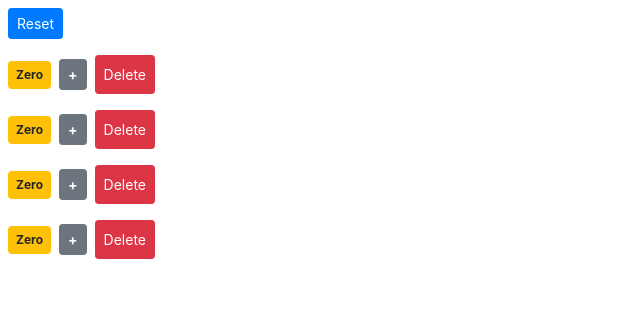
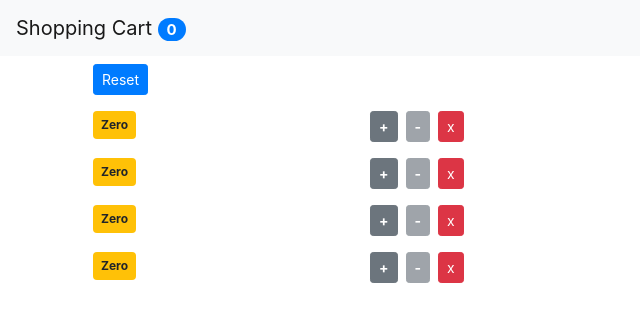
Before and after one commit to sarand3011/shopping-cart, a React (Create React App) app: page / in a window 1280 px wide. Shown: the top 322 px of the page, without its empty margins (0-640 px from the left). Built offline with nearby package versions, Linux system fonts and the light colour scheme.

Commit message:
Added decrement button

```diff
--- a/src/App.js
+++ b/src/App.js
@@ -1,25 +1,63 @@
-import logo from './logo.svg';
-import './App.css';
+import "./App.css";
+import React, { Component } from "react";
+import NavBar from "./Components/navBar";
+import Carts from "./Components/carts";
+class App extends Component {
+  state = {
+    items: [
+      { id: 1, value: 0 },
+      { id: 2, value: 0 },
+      { id: 3, value: 0 },
+      { id: 4, value: 0 },
+    ],
+  };
+  handleIncrement = (item) => {
+    const items = [...this.state.items];
+    const index = items.indexOf(item);
+    items[index] = { ...item };
+    items[index].value++;
+    this.setState({ items });
+  };
+  handleDecrement = (item) => {
+    const items = [...this.state.items];
+    const index = items.indexOf(item);
+    items[index] = { ...item };
+    items[index].value--;
+    this.setState({ items });
+  };
+  handleReset = () => {
+    const items = this.state.items.map((c) => {
+      c.value = 0;
+      return c;
+    });
+    this.setState({ items });
+  };
 
-function App() {
-  return (
-    <div className="App">
-      <header className="App-header">
-        <img src={logo} className="App-logo" alt="logo" />
-        <p>
-          Edit <code>src/App.js</code> and save to reload.
-        </p>
-        <a
-          className="App-link"
-          href="https://reactjs.org"
-          target="_blank"
-          rel="noopener noreferrer"
-        >
-          Learn React
-        </a>
-      </header>
-    </div>
-  );
+  handleDelete = (cartId) => {
+    console.log(cartId);
+    this.setState({
+      items: this.state.items.filter((item) => item.id !== cartId),
+    });
+  };
+
+  render() {
+    return (
+      <React.Fragment>
+        <NavBar
+          totalCarts={this.state.items.filter((c) => c.value > 0).length}
+        />
+        <main className="container">
+          <Carts
+            items={this.state.items}
+            onDelete={this.handleDelete}
+            onIncrement={this.handleIncrement}
+            onReset={this.handleReset}
+            onDecrement={this.handleDecrement}
+          />
+        </main>
+      </React.Fragment>
+    );
+  }
 }
 
 export default App;
--- a/src/Components/cart.jsx
+++ b/src/Components/cart.jsx
@@ -3,20 +3,31 @@ import React, { Component } from "react";
 class Cart extends Component {
   render() {
     return (
-      <div>
+      <div className="row">
+        <div className="col-3  ">
           <span className={this.classNamer()}>{this.counter()}</span>
+        </div>
+        <div className="col">
           <button
             onClick={() => this.props.onIncrement(this.props.item)}
-          className="btn btn-secondary btn-sm"
+            className="btn btn-secondary btn-sm "
           >
             <b>+</b>
           </button>
           <button
+            onClick={() => this.props.onDecrement(this.props.item)}
+            className="btn btn-secondary btn-sm m-2"
+            disabled={this.props.item.value === 0 ? "disabled" : ""}
+          >
+            <b>-</b>
+          </button>
+          <button
             onClick={() => this.props.onDelete(this.props.item.id)}
-          className="btn btn-danger btn-sm m-2 p-2"
+            className="btn btn-danger btn-sm"
           >
-          Delete
+            x
           </button>
+        </div>
       </div>
     );
   }
--- a/src/Components/carts.jsx
+++ b/src/Components/carts.jsx
@@ -1,37 +1,19 @@
 import React, { Component } from "react";
 import Cart from "./cart";
 class Carts extends Component {
-  state = {
-    items: [
-      { id: 1, value: 0 },
-      { id: 2, value: 0 },
-      { id: 3, value: 0 },
-      { id: 4, value: 0 },
-    ],
-  };
-  handleIncrement = (item) => {
-    const items = [...this.state.items];
-    const index = items.indexOf(item);
-    items[index] = { ...item };
-    items[index].value++;
-    this.setState({ items });
-  };
-  handleReset = () => {};
-  handleDelete = (cartId) => {
-    console.log(cartId);
-    this.setState({
-      items: this.state.items.filter((item) => item.id !== cartId),
-    });
-  };
   render() {
+    const { onDelete, items, onIncrement, onDecrement, onReset } = this.props;
     return (
       <div>
-        <button className="btn btn-primary btn-sm m-2">Reset</button>
-        {this.state.items.map((item) => (
+        <button onClick={onReset} className="btn btn-primary btn-sm m-2">
+          Reset
+        </button>
+        {items.map((item) => (
           <Cart
             key={item.id}
-            onDelete={this.handleDelete}
-            onIncrement={this.handleIncrement}
+            onDelete={onDelete}
+            onIncrement={onIncrement}
+            onDecrement={onDecrement}
             item={item}
           />
         ))}
--- /dev/null
+++ b/src/Components/navBar.jsx
@@ -0,0 +1,16 @@
+import React, { Component } from "react";
+class NavBar extends Component {
+  render() {
+    return (
+      <nav id="1" className="navbar navbar-light bg-light">
+        <a className="navbar-brand" href="#1">
+          Shopping Cart{" "}
+          <span class="badge badge-pill badge-primary">
+            {this.props.totalCarts}
+          </span>
+        </a>
+      </nav>
+    );
+  }
+}
+export default NavBar;
--- a/src/index.js
+++ b/src/index.js
@@ -1,11 +1,11 @@
 import React from "react";
 import ReactDOM from "react-dom";
 import "./index.css";
-// import App from "./App";
+import App from "./App";
 import reportWebVitals from "./reportWebVitals";
 import "bootstrap/dist/css/bootstrap.css";
-import Carts from "./Components/carts";
-ReactDOM.render(<Carts />, document.getElementById("root"));
+
+ReactDOM.render(<App />, document.getElementById("root"));
 
 // If you want to start measuring performance in your app, pass a function
 // to log results (for example: reportWebVitals(console.log))
```
Lines whose indentation alone changed are shown as unchanged.
